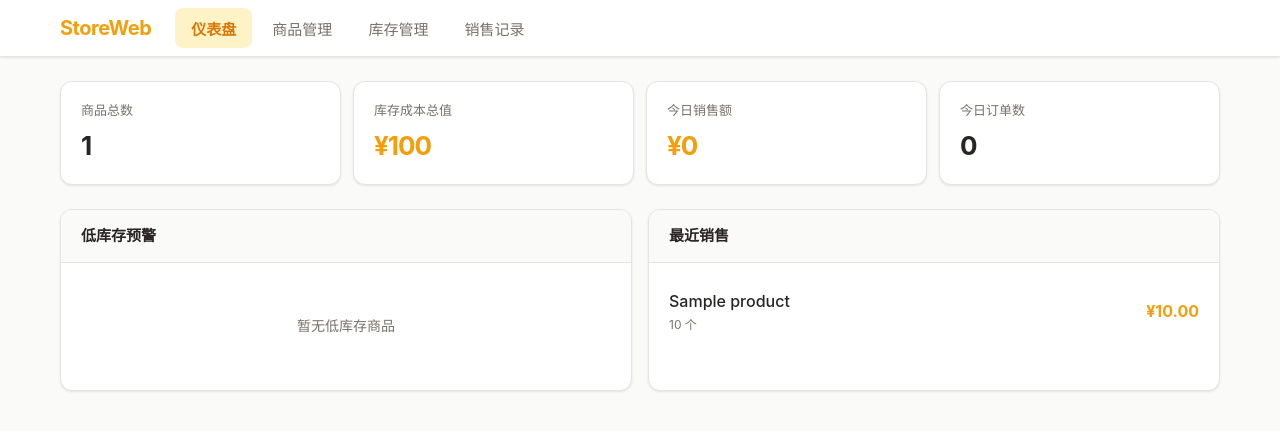
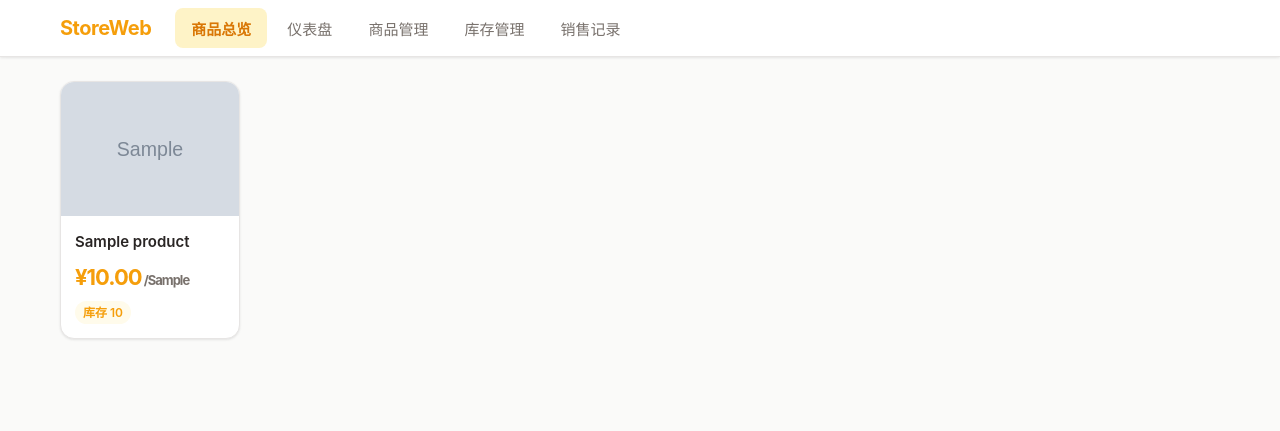
Before and after one commit to Type3limit/StoreWeb, a Flask app: page / in a window 1280 px wide. Shown: the top 431 px of the page. Run offline with Flask 3, Linux system fonts and the light colour scheme; tables that the repository leaves empty hold one stand-in row (values such as "Sample post"); grey boxes marked "Sample" are stand-in pictures.

Commit message:
Add POS overview page as default landing
Large product cards with cover image and selling price only.
Click card -> sale modal with quantity stepper, quick-buttons,
auto-calculated total, one-click checkout and stock deduction.
Tab order: 商品总览 first as default home screen.

Co-Authored-By: Claude Opus 4.7 <noreply@anthropic.com>

```diff
--- a/static/css/style.css
+++ b/static/css/style.css
@@ -66,6 +66,105 @@ body {
 .tab-panel.active { display: block; animation: fadeIn .25s; }
 @keyframes fadeIn { from { opacity: 0; transform: translateY(6px); } to { opacity: 1; transform: translateY(0); } }
 
+/* ---- Overview Grid ---- */
+.overview-grid {
+    display: grid;
+    grid-template-columns: repeat(auto-fill, minmax(180px, 1fr));
+    gap: 16px;
+}
+.ov-card {
+    background: var(--surface); border-radius: 14px; border: 1px solid var(--border);
+    box-shadow: var(--shadow); overflow: hidden; cursor: pointer;
+    transition: transform .15s, box-shadow .15s;
+    display: flex; flex-direction: column;
+    -webkit-tap-highlight-color: transparent;
+}
+.ov-card:hover { transform: translateY(-2px); box-shadow: var(--shadow-md); }
+.ov-card:active { transform: scale(.98); }
+.ov-card.sold-out { opacity: .55; pointer-events: none; }
+.ov-card-img-wrap {
+    width: 100%; padding-top: 75%; position: relative; overflow: hidden;
+    background: var(--bg);
+}
+.ov-card-img-wrap img {
+    position: absolute; inset: 0; width: 100%; height: 100%;
+    object-fit: cover;
+}
+.ov-card-img-wrap .ov-no-img {
+    position: absolute; inset: 0; display: flex; align-items: center;
+    justify-content: center; font-size: 48px; color: var(--text-secondary);
+}
+.ov-card-body { padding: 14px; flex: 1; display: flex; flex-direction: column; gap: 6px; }
+.ov-card-name {
+    font-size: 15px; font-weight: 600; color: var(--text);
+    white-space: nowrap; overflow: hidden; text-overflow: ellipsis;
+}
+.ov-card-meta { display: flex; justify-content: space-between; align-items: flex-end; }
+.ov-card-price { font-size: 22px; font-weight: 700; color: var(--primary); letter-spacing: -1px; }
+.ov-card-unit { font-size: 13px; color: var(--text-secondary); }
+.ov-card-stock { font-size: 12px; padding: 2px 8px; border-radius: 100px; font-weight: 600; align-self: flex-start; }
+.ov-card-stock.low { background: var(--danger-light); color: var(--danger); }
+.ov-card-stock.mid { background: var(--warn-light); color: var(--warn); }
+.ov-card-stock.ok { background: var(--success-light); color: var(--success); }
+
+/* Overview empty */
+.overview-empty { text-align: center; padding: 80px 20px; color: var(--text-secondary); grid-column: 1 / -1; }
+.overview-empty .empty-icon { font-size: 56px; margin-bottom: 12px; }
+.overview-empty .empty-text { font-size: 15px; }
+
+/* ---- Sale Modal ---- */
+.sale-modal-top {
+    display: flex; gap: 16px; align-items: center; margin-bottom: 24px;
+    padding-bottom: 16px; border-bottom: 1px solid var(--border);
+}
+.sale-modal-img {
+    width: 72px; height: 72px; border-radius: 10px; object-fit: cover;
+    flex-shrink: 0; background: var(--bg); border: 1px solid var(--border);
+}
+.sale-modal-info { flex: 1; }
+.sale-modal-name { font-size: 17px; font-weight: 700; }
+.sale-modal-unit-price { font-size: 14px; color: var(--text-secondary); margin-top: 2px; }
+.sale-modal-stock { font-size: 13px; font-weight: 600; margin-top: 2px; }
+.sale-modal-stock.low { color: var(--danger); }
+.sale-modal-stock.mid { color: var(--warn); }
+.sale-modal-stock.ok { color: var(--success); }
+
+/* Quantity stepper */
+.qty-row { display: flex; align-items: center; gap: 12px; margin-bottom: 12px; }
+.qty-row label { font-size: 14px; font-weight: 600; color: var(--text-secondary); flex-shrink: 0; }
+.qty-stepper { display: flex; align-items: center; gap: 0; border: 1px solid var(--border); border-radius: 8px; overflow: hidden; }
+.qty-btn {
+    width: 44px; height: 44px; border: none; background: var(--bg); font-size: 20px;
+    cursor: pointer; display: flex; align-items: center; justify-content: center;
+    color: var(--text); transition: background .1s; -webkit-tap-highlight-color: transparent;
+}
+.qty-btn:hover { background: var(--border); }
+.qty-btn:active { background: #d6d3d1; }
+.qty-val {
+    width: 56px; height: 44px; border: none; border-left: 1px solid var(--border);
+    border-right: 1px solid var(--border); text-align: center; font-size: 18px;
+    font-weight: 700; background: var(--surface); outline: none;
+}
+
+/* Quick buttons */
+.quick-row { display: flex; gap: 8px; flex-wrap: wrap; margin-bottom: 18px; }
+.quick-btn {
+    padding: 6px 14px; border: 1px solid var(--border); border-radius: 20px;
+    font-size: 13px; font-weight: 500; cursor: pointer; background: var(--surface);
+    color: var(--text-secondary); transition: all .1s; -webkit-tap-highlight-color: transparent;
+}
+.quick-btn:hover { border-color: var(--primary); color: var(--primary); }
+.quick-btn:active { background: var(--primary-ghost); }
+
+/* Total */
+.sale-total {
+    display: flex; justify-content: space-between; align-items: center;
+    padding: 16px; background: var(--primary-light); border-radius: 10px;
+    margin-bottom: 4px;
+}
+.sale-total-label { font-size: 14px; font-weight: 600; color: var(--text-secondary); }
+.sale-total-value { font-size: 28px; font-weight: 700; color: var(--primary); letter-spacing: -1px; }
+
 /* Stat cards */
 .stat-grid {
     display: grid; grid-template-columns: repeat(auto-fit, minmax(200px, 1fr));
@@ -132,6 +231,7 @@ tbody tr:hover { background: #fafaf9; }
 .btn-danger:hover { background: var(--danger-light); }
 .btn-xs { padding: 4px 10px; font-size: 12px; border-radius: 6px; min-height: 30px; }
 .btn-group { display: flex; gap: 6px; }
+.btn-block { width: 100%; }
 
 /* Input / Select */
 .input, .select {
@@ -239,10 +339,16 @@ input[type="file"] { padding: 8px; }
     .card-body { padding: 12px; }
     th, td { padding: 10px 12px; font-size: 13px; }
 
-    /* Table -> horizontal scroll on tablet */
+    .overview-grid { grid-template-columns: repeat(auto-fill, minmax(150px, 1fr)); gap: 10px; }
+    .ov-card-body { padding: 10px; }
+    .ov-card-name { font-size: 14px; }
+    .ov-card-price { font-size: 18px; }
+
+    .sale-modal-img { width: 56px; height: 56px; }
+    .sale-total-value { font-size: 24px; }
+
     .table-wrap { overflow-x: auto; }
 
-    /* Mobile product cards */
     .pc-table { display: none; }
     .mobile-list { display: flex; flex-direction: column; gap: 10px; }
     .prod-card {
@@ -265,6 +371,9 @@ input[type="file"] { padding: 8px; }
 
 /* ---- Responsive: Phone ---- */
 @media (max-width: 480px) {
+    .overview-grid { grid-template-columns: repeat(2, 1fr); gap: 8px; }
+    .ov-card-name { font-size: 13px; }
+    .ov-card-price { font-size: 16px; }
     .stat-grid { grid-template-columns: 1fr 1fr; }
     .stat-card { padding: 12px 14px; }
     .stat-label { font-size: 12px; }
--- a/static/js/app.js
+++ b/static/js/app.js
@@ -9,12 +9,14 @@ const APP_BASE = (() => {
 })();
 
 const App = {
+    productsCache: null,
+
     init() {
         this.bindTabs();
         this.bindProducts();
         this.bindStock();
         this.bindSales();
-        this.loadDashboard();
+        this.loadOverview();
     },
 
     bindTabs() {
@@ -26,6 +28,7 @@ const App = {
                 const panel = $(`#tab-${btn.dataset.tab}`);
                 if (panel) panel.classList.add('active');
                 const loaders = {
+                    overview: 'loadOverview',
                     dashboard: 'loadDashboard',
                     products: 'loadProducts',
                     stock: 'loadStockRecords',
@@ -36,7 +39,6 @@ const App = {
         });
     },
 
-    // ---- API helper ----
     async api(url, options = {}) {
         if (url.startsWith('/')) url = APP_BASE + url.slice(1);
         const isForm = options.body instanceof FormData;
@@ -64,12 +66,139 @@ const App = {
         setTimeout(() => { el.remove(); }, 2800);
     },
 
-    openModal(title, bodyHtml) {
-        $('#modal-box').innerHTML = `<h3>${title}</h3>${bodyHtml}`;
+    openModal(html) {
+        $('#modal-box').innerHTML = html;
         $('#modal-overlay').classList.add('show');
     },
     closeModal() {
         $('#modal-overlay').classList.remove('show');
+    },
+
+    // ---- Overview (POS) ----
+    async loadOverview() {
+        const products = await this.api('/api/products');
+        this.productsCache = products;
+        const grid = $('#overview-grid');
+
+        if (products.length === 0) {
+            grid.innerHTML = `<div class="overview-empty">
+                <div class="empty-icon">📦</div>
+                <div class="empty-text">还没有商品，去「商品管理」添加吧</div>
+            </div>`;
+            return;
+        }
+
+        grid.innerHTML = products.map(p => {
+            const stockCls = p.stock < 10 ? 'low' : p.stock < 30 ? 'mid' : 'ok';
+            const soldOut = p.stock <= 0 ? ' sold-out' : '';
+            const imgHtml = p.image
+                ? `<img src="${this.esc(APP_BASE + p.image)}" alt="" loading="lazy">`
+                : '<div class="ov-no-img">📦</div>';
+
+            return `<div class="ov-card${soldOut}" data-pid="${p.id}">
+                <div class="ov-card-img-wrap">${imgHtml}</div>
+                <div class="ov-card-body">
+                    <div class="ov-card-name">${this.esc(p.name)}</div>
+                    <div class="ov-card-meta">
+                        <span class="ov-card-price">¥${p.sell_price.toFixed(2)}<span class="ov-card-unit"> /${this.esc(p.unit)}</span></span>
+                    </div>
+                    <span class="ov-card-stock ${stockCls}">${p.stock <= 0 ? '售罄' : '库存 ' + p.stock}</span>
+                </div>
+            </div>`;
+        }).join('');
+
+        // Click card -> sale modal
+        grid.addEventListener('click', e => {
+            const card = e.target.closest('.ov-card');
+            if (!card || card.classList.contains('sold-out')) return;
+            const pid = parseInt(card.dataset.pid);
+            const p = products.find(x => x.id === pid);
+            if (p) this.showOverviewSale(p);
+        });
+    },
+
+    showOverviewSale(product) {
+        const stockCls = product.stock < 10 ? 'low' : product.stock < 30 ? 'mid' : 'ok';
+        const imgHtml = product.image
+            ? `<img src="${this.esc(APP_BASE + product.image)}" class="sale-modal-img" alt="">`
+            : '';
+
+        this.openModal(`
+            <div class="sale-modal-top">
+                ${imgHtml || '<div class="sale-modal-img" style="display:flex;align-items:center;justify-content:center;font-size:28px">📦</div>'}
+                <div class="sale-modal-info">
+                    <div class="sale-modal-name">${this.esc(product.name)}</div>
+                    <div class="sale-modal-unit-price">¥${product.sell_price.toFixed(2)} / ${this.esc(product.unit)}</div>
+                    <div class="sale-modal-stock ${stockCls}">库存: ${product.stock} ${this.esc(product.unit)}</div>
+                </div>
+            </div>
+            <div class="qty-row">
+                <label>数量</label>
+                <div class="qty-stepper">
+                    <button class="qty-btn" id="qty-minus">−</button>
+                    <input class="qty-val" id="qty-val" type="number" value="1" min="1" max="${product.stock}">
+                    <button class="qty-btn" id="qty-plus">+</button>
+                </div>
+            </div>
+            <div class="quick-row">
+                <button class="quick-btn" data-n="1">1</button>
+                <button class="quick-btn" data-n="2">2</button>
+                <button class="quick-btn" data-n="5">5</button>
+                <button class="quick-btn" data-n="10">10</button>
+            </div>
+            <div class="sale-total">
+                <span class="sale-total-label">合计</span>
+                <span class="sale-total-value" id="sale-total">¥${product.sell_price.toFixed(2)}</span>
+            </div>
+            <div class="form-group" style="margin-top:16px">
+                <label>备注</label>
+                <input class="input" id="f-note" placeholder="选填">
+            </div>
+            <div class="btn-row">
+                <button class="btn" id="btn-cancel">取消</button>
+                <button class="btn btn-primary" id="btn-confirm">确认售出</button>
+            </div>
+        `);
+
+        const price = product.sell_price;
+        const updateDisplay = (qty) => {
+            $('#sale-total').textContent = `¥${(price * qty).toFixed(2)}`;
+            $('#qty-val').value = qty;
+        };
+        const getQty = () => parseInt($('#qty-val').value) || 1;
+        const clampQty = (q) => Math.max(1, Math.min(q, product.stock));
+
+        $('#qty-minus').addEventListener('click', () => {
+            updateDisplay(clampQty(getQty() - 1));
+        });
+        $('#qty-plus').addEventListener('click', () => {
+            updateDisplay(clampQty(getQty() + 1));
+        });
+        $('#qty-val').addEventListener('input', () => {
+            updateDisplay(clampQty(getQty()));
+        });
+
+        $$('.quick-btn').forEach(b => {
+            b.addEventListener('click', () => {
+                updateDisplay(clampQty(parseInt(b.dataset.n)));
+            });
+        });
+
+        $('#btn-cancel').addEventListener('click', () => this.closeModal());
+        $('#btn-confirm').addEventListener('click', async () => {
+            const qty = getQty();
+            if (qty <= 0 || qty > product.stock) return this.toast('数量超出库存', 'error');
+            const payload = {
+                product_id: product.id,
+                quantity: qty,
+                total_price: price * qty,
+                note: $('#f-note').value.trim()
+            };
+            await this.api('/api/sales', { method: 'POST', body: JSON.stringify(payload) });
+            this.closeModal();
+            this.toast(`售出: ${product.name} ×${qty}  ¥${(price * qty).toFixed(2)}`);
+            this.loadOverview();
+        });
     },
 
     // ---- Dashboard ----
@@ -115,7 +244,6 @@ const App = {
         const search = $('#product-search').value;
         const products = await this.api(`/api/products?search=${encodeURIComponent(search)}`);
 
-        // Table rendering (desktop)
         const tbody = $('#product-list');
         if (products.length === 0) {
             tbody.innerHTML = '<tr><td colspan="8" class="empty">暂无商品，点击右上角「添加商品」开始</td></tr>';
@@ -140,7 +268,6 @@ const App = {
             }).join('');
         }
 
-        // Card rendering (mobile)
         const cards = $('#product-cards');
         if (products.length === 0) {
             cards.innerHTML = '<div class="empty">暂无商品，点击右上角「添加商品」开始</div>';
@@ -169,7 +296,6 @@ const App = {
     bindProducts() {
         $('#btn-add-product').addEventListener('click', () => this.showProductForm());
         $('#product-search').addEventListener('input', () => this.loadProducts());
-        // Handle clicks in both table and mobile card list
         $('#product-list').addEventListener('click', e => this._handleProductAction(e));
         $('#product-cards').addEventListener('click', e => this._handleProductAction(e));
     },
@@ -187,7 +313,7 @@ const App = {
         const imgPreview = data.image
             ? `<div class="img-preview"><img src="${this.esc(APP_BASE + data.image)}" alt="当前封面"></div>`
             : '';
-        this.openModal(isEdit ? '编辑商品' : '添加商品', `
+        this.openModal(`<h3>${isEdit ? '编辑商品' : '添加商品'}</h3>
             <div class="form-group">
                 <label>封面图</label>
                 <div class="img-upload">
@@ -245,20 +371,17 @@ const App = {
             this.toast(isEdit ? '商品已更新' : '商品已添加');
         });
 
-        // Preview selected image
         $('#f-image').addEventListener('change', () => {
             const file = $('#f-image').files[0];
             if (!file) return;
-            const preview = $('#modal-box').querySelector('.img-preview');
-            if (preview) { preview.innerHTML = '<img src="" alt="预览">'; }
             const reader = new FileReader();
             reader.onload = e => {
-                const el = $('#modal-box').querySelector('.img-preview') || (() => {
-                    const div = document.createElement('div');
-                    div.className = 'img-preview';
-                    $('#f-image').closest('.img-upload').insertBefore(div, $('#f-image'));
-                    return div;
-                })();
+                let el = $('#modal-box').querySelector('.img-preview');
+                if (!el) {
+                    el = document.createElement('div');
+                    el.className = 'img-preview';
+                    $('#f-image').closest('.img-upload').insertBefore(el, $('#f-image'));
+                }
                 el.innerHTML = `<img src="${e.target.result}" alt="预览">`;
             };
             reader.readAsDataURL(file);
@@ -301,7 +424,7 @@ const App = {
 
     async showStockForm() {
         const products = await this.api('/api/products');
-        this.openModal('入库 / 出库', `
+        this.openModal(`<h3>入库 / 出库</h3>
             <div class="form-group"><label>商品</label><select class="select" id="f-stock-pid">${products.map(p => `<option value="${p.id}">${this.esc(p.name)} (库存: ${p.stock})</option>`).join('')}</select></div>
             <div class="form-group"><label>类型</label><select class="select" id="f-stock-type"><option value="in">入库（进货）</option><option value="out">出库（退货/损耗）</option></select></div>
             <div class="form-group"><label>数量</label><input class="input" id="f-stock-qty" type="number" min="1" value="1"></div>
@@ -350,7 +473,7 @@ const App = {
 
     async showSaleForm() {
         const products = await this.api('/api/products');
-        this.openModal('记录销售', `
+        this.openModal(`<h3>记录销售</h3>
             <div class="form-group"><label>商品</label><select class="select" id="f-sale-pid">${products.map(p => `<option value="${p.id}" data-price="${p.sell_price}" data-stock="${p.stock}">${this.esc(p.name)} (库存: ${p.stock}, 售价: ¥${p.sell_price.toFixed(2)})</option>`).join('')}</select></div>
             <div class="form-row">
                 <div class="form-group"><label>数量</label><input class="input" id="f-sale-qty" type="number" min="1" value="1"></div>
--- a/templates/index.html
+++ b/templates/index.html
@@ -14,7 +14,8 @@
   <div class="nav-inner">
     <span class="nav-brand">StoreWeb</span>
     <div class="nav-tabs">
-      <button class="nav-tab active" data-tab="dashboard">仪表盘</button>
+      <button class="nav-tab active" data-tab="overview">商品总览</button>
+      <button class="nav-tab" data-tab="dashboard">仪表盘</button>
       <button class="nav-tab" data-tab="products">商品管理</button>
       <button class="nav-tab" data-tab="stock">库存管理</button>
       <button class="nav-tab" data-tab="sales">销售记录</button>
@@ -24,8 +25,13 @@
 
 <main class="main">
 
+  <!-- Overview (default POS page) -->
+  <section id="tab-overview" class="tab-panel active">
+    <div class="overview-grid" id="overview-grid"></div>
+  </section>
+
   <!-- Dashboard -->
-  <section id="tab-dashboard" class="tab-panel active">
+  <section id="tab-dashboard" class="tab-panel">
     <div class="stat-grid" id="stats"></div>
     <div class="dash-row">
       <div class="card">
@@ -102,12 +108,10 @@
 
 </main>
 
-<!-- Modals -->
 <div class="modal-overlay" id="modal-overlay">
   <div class="modal" id="modal-box"></div>
 </div>
 
-<!-- Toast -->
 <div class="toast-container" id="toast-container"></div>
 
 <script src="static/js/app.js"></script>
```
